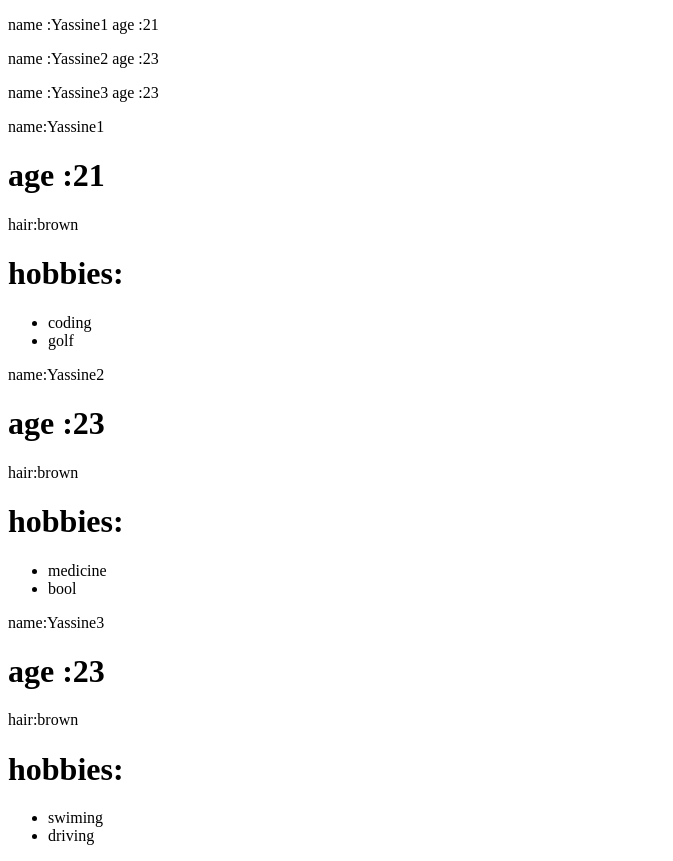
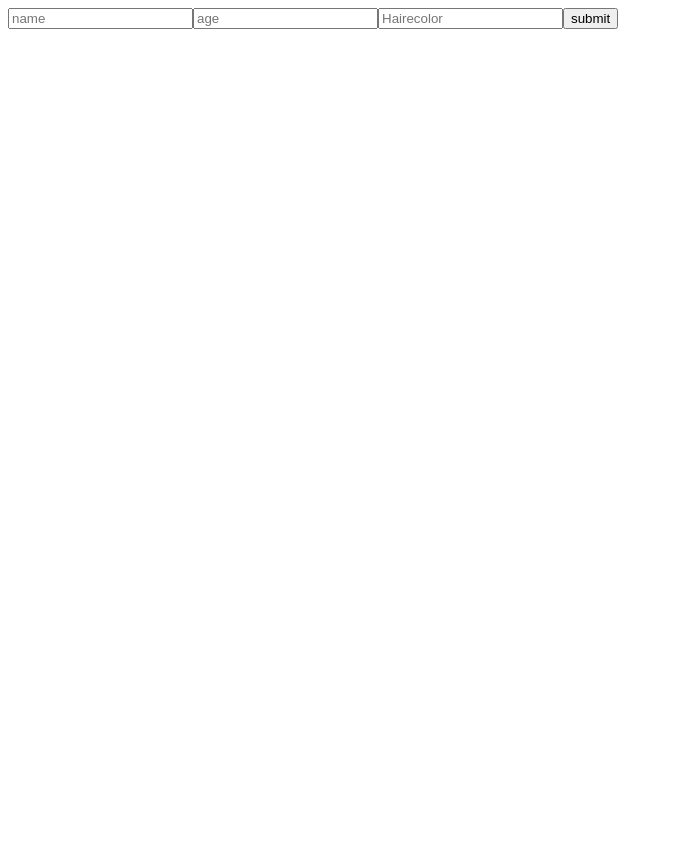
Before and after one commit to RadimYassin/React-Design-Pattern, a React (Vite) app: page / in a window 1280 px wide. Shown: the whole page, without its empty margins (0-673 px from the left). After the commit the page ends 800 px from the top, so only its background shows below. Built offline with nearby package versions, Linux system fonts and the light colour scheme.

Commit message:
create uncontrolledFrom

```diff
--- a/src/App.jsx
+++ b/src/App.jsx
@@ -3,51 +3,52 @@ import LargePersonistItem from "./person/LargePersonistItem"
 import RegulerList from "./RegulerList"
 import NumberList from "./NumberList"
 import SmallProductlistItem from "./product/SmallProductlistItem"
+import Modals from "./Modals"
 
 //import SpliteScren from "./SpliteScren"
-const peaple= [
+const peaple = [
   {
-  name:"Yassine1 ",
-  age:21,
-  hairColor:"brown",
-  hobbies:["coding","golf"]
+    name: "Yassine1 ",
+    age: 21,
+    hairColor: "brown",
+    hobbies: ["coding", "golf"]
   }
   ,
   {
-  name:"Yassine2 ",
-  age:23,
-  hairColor:"brown",
-  hobbies:["medicine","bool"]
+    name: "Yassine2 ",
+    age: 23,
+    hairColor: "brown",
+    hobbies: ["medicine", "bool"]
   },
   {
-  name:"Yassine3 ",
-  age:23,
-  hairColor:"brown",
-  hobbies:["swiming","driving"]
+    name: "Yassine3 ",
+    age: 23,
+    hairColor: "brown",
+    hobbies: ["swiming", "driving"]
   }
 
 
 ]
 
-const products= [
+const products = [
   {
-name:"product 1",
-price:"$300",
-dsc:"plaplapalapalapalapaa",
-rating:4.5
+    name: "product 1",
+    price: "$300",
+    dsc: "plaplapalapalapalapaa",
+    rating: 4.5
   }
   ,
   {
-  name:"product 2",
-  price:"$400",
-  dsc:"plaplapalapalapalapaa",
-  rating:8.5
+    name: "product 2",
+    price: "$400",
+    dsc: "plaplapalapalapalapaa",
+    rating: 8.5
   },
   {
-    name:"product 3",
-    price:"$500",
-    dsc:"plaplapalapalapalapaa",
-    rating:3.6
+    name: "product 3",
+    price: "$500",
+    dsc: "plaplapalapalapalapaa",
+    rating: 3.6
   }
 
 
@@ -65,11 +66,15 @@ function App() {
            <LeftComponent/>
   </SpliteScren>)*/}
   return (<>
-
+    {/*
                 <RegulerList items={peaple} resourceName="person" ItemC={SmallPersonistItem} />
                 <RegulerList items={peaple} resourceName="person" ItemC={LargePersonistItem} />
 
+  */}
 
+  <Modals>
+       <SmallProductlistItem  product={products[0]}/>
+  </Modals>
   </>)
 }
 
--- /dev/null
+++ b/src/App2.jsx
@@ -0,0 +1,10 @@
+import React from 'react'
+import UncontrolledForm from './UncontrolledForm'
+
+export default function App2() {
+  return (
+    <div>
+       <UncontrolledForm/>
+    </div>
+  )
+}
--- /dev/null
+++ b/src/UncontrolledForm.jsx
@@ -0,0 +1,24 @@
+import React from 'react'
+
+function UncontrolledForm() {
+ const text=React.createRef()
+ const age=React.createRef()
+ const haire=React.createRef()
+    const handelSubmit=(e)=>{
+
+       console.log(text.current.value);
+       console.log(age.current.value);
+       console.log(haire.current.value);
+       e.preventDefault()
+    }
+  return (
+    <form onSubmit={handelSubmit}>
+        <input type="text"  name='name'  placeholder='name' ref={text} />
+        <input type="number"  name='age'  placeholder='age'  ref={age}/>
+        <input type="text"  name='hairecolor'  placeholder='Hairecolor' ref={haire} />
+        <input type="submit" value="submit" />
+    </form>
+  )
+}
+
+export default UncontrolledForm
--- a/src/main.jsx
+++ b/src/main.jsx
@@ -1,10 +1,10 @@
 import React from 'react'
 import ReactDOM from 'react-dom/client'
-import App from './App'
+import App2 from './App2'
 
 
 ReactDOM.createRoot(document.getElementById('root')).render(
   <React.StrictMode>
-    <App />
+    <App2 />
   </React.StrictMode>,
 )
```
Also changed, not shown: src/Modals.jsx (+33 -6 lines). Lines whose indentation alone changed are shown as unchanged.
